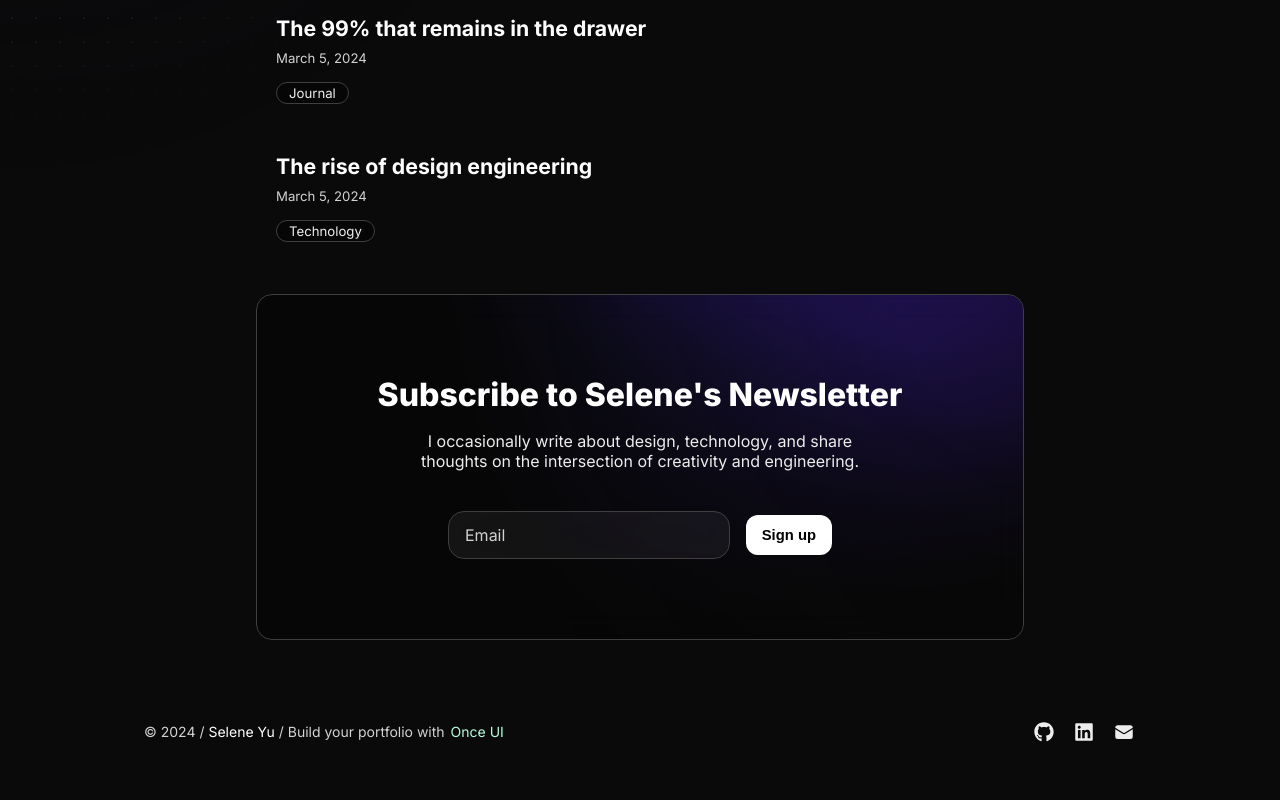
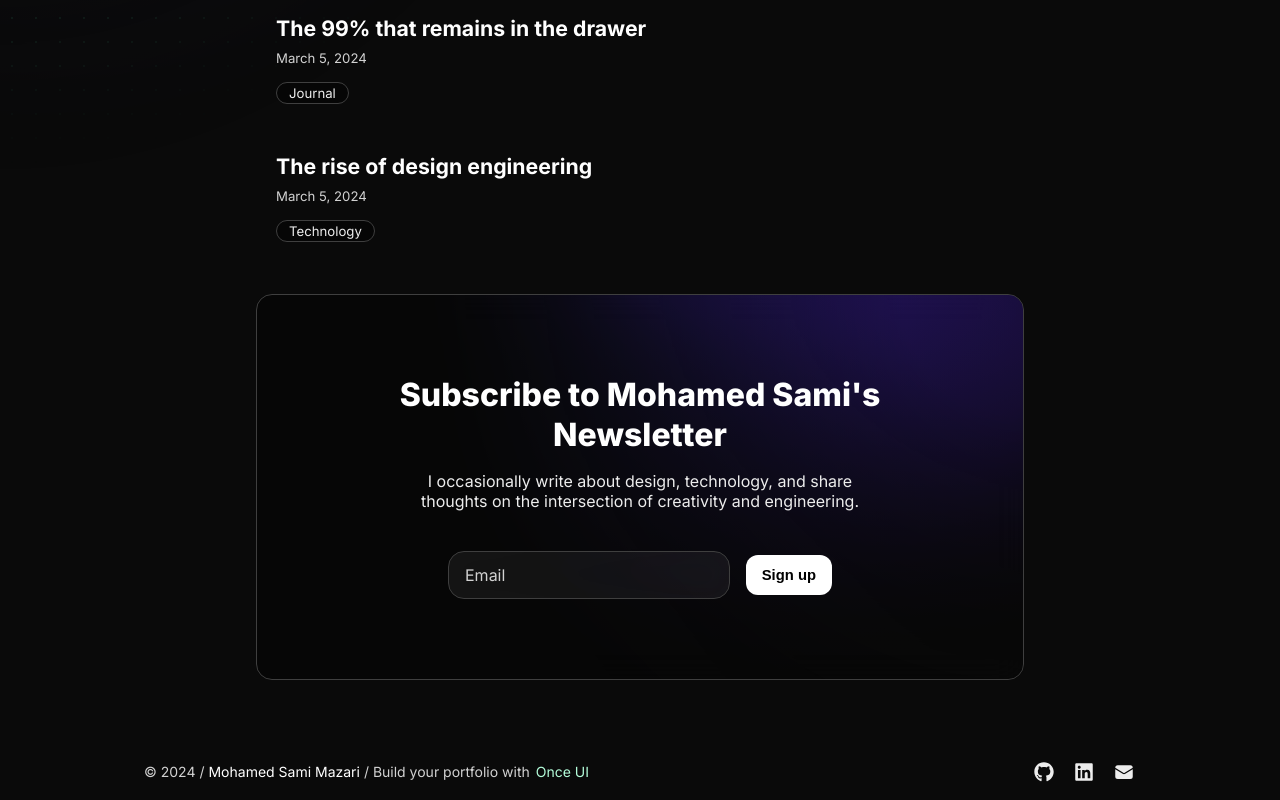
Before and after one commit to samiMazari/Sami-magic-Portfolio, a Next.js app: page /en/blog in a window 1280 px wide. Shown: the part 426-1226 px from the top of the page. Before the commit the page ends 1186 px from the top, so only its background shows below. Built offline with nearby package versions, Linux system fonts and the light colour scheme.

Commit message:
Update content.js

```diff
--- a/src/app/resources/content.js
+++ b/src/app/resources/content.js
@@ -1,8 +1,8 @@
 import { InlineCode } from "@/once-ui/components";
 
 const person = {
-    firstName: 'Selene',
-    lastName:  'Yu',
+    firstName: 'Mohamed Sami',
+    lastName:  'Mazari',
     get name() {
         return `${this.firstName} ${this.lastName}`;
     },
```
